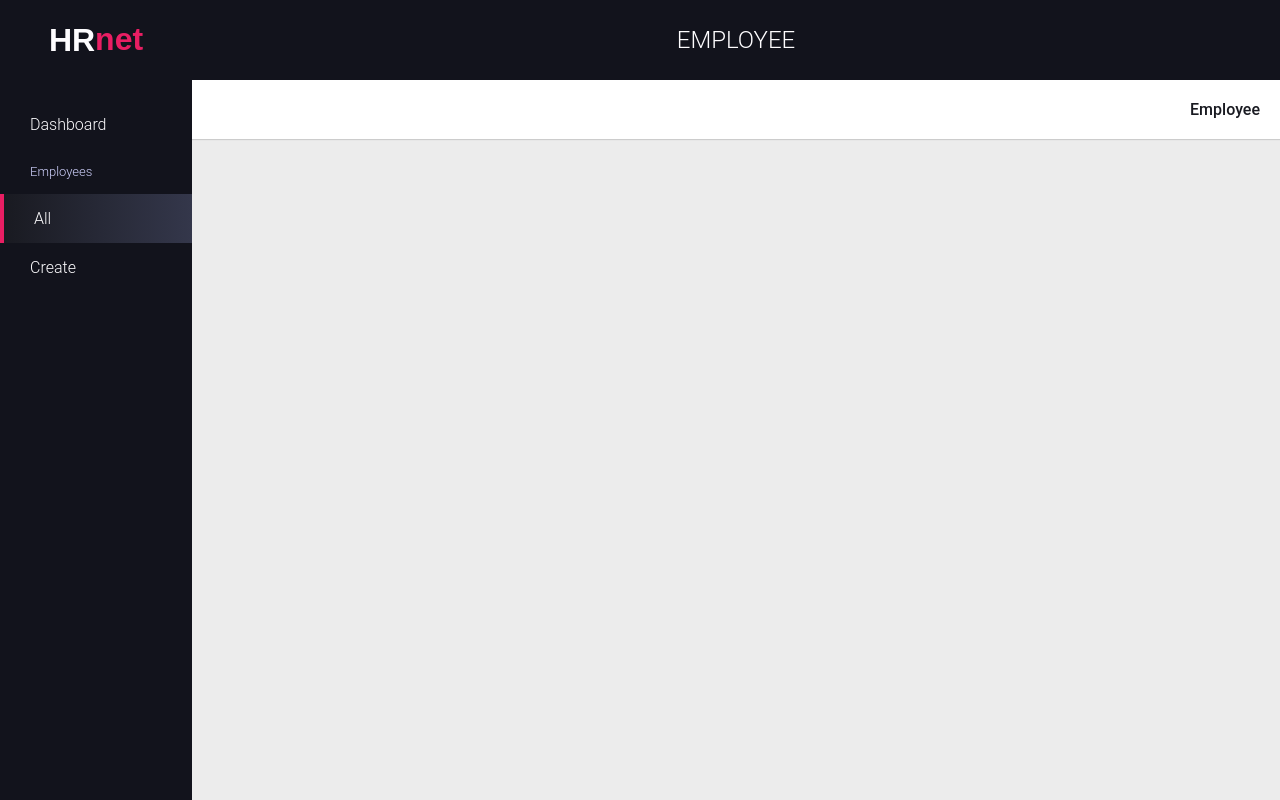
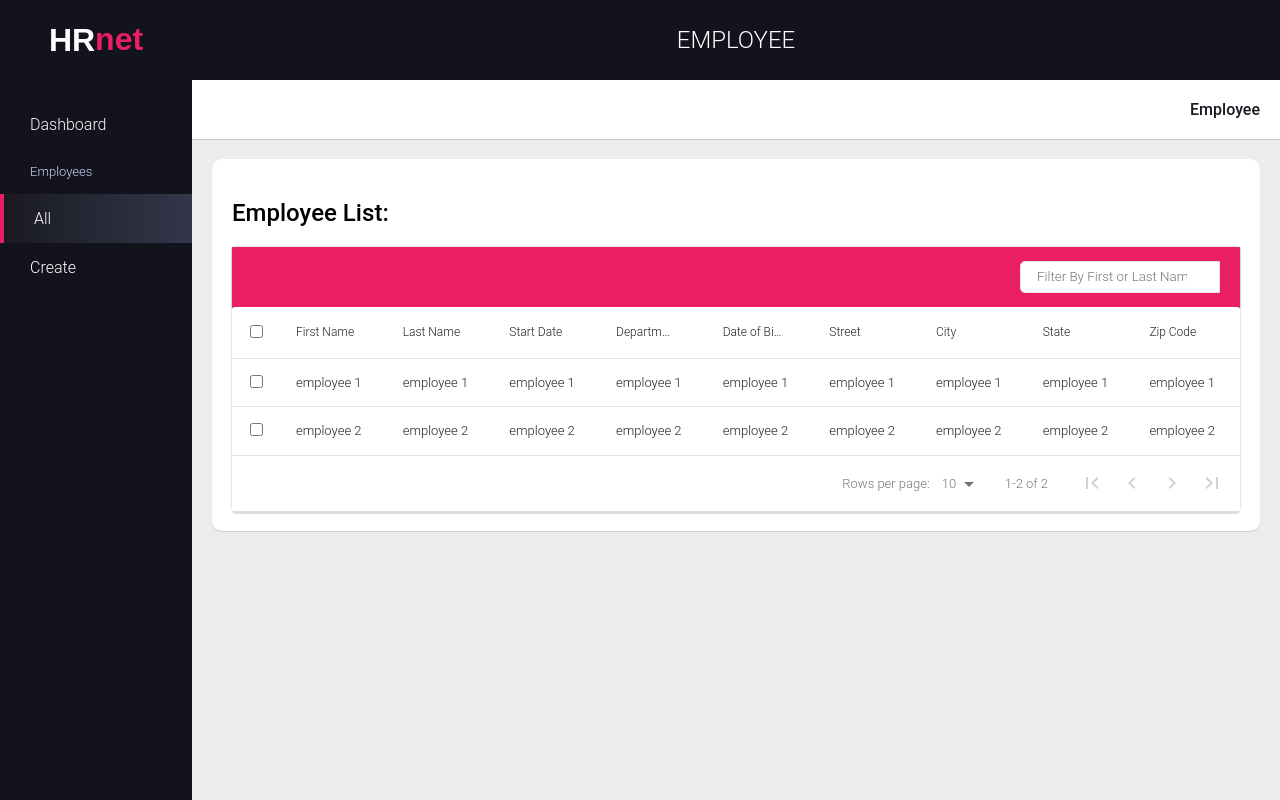
Before and after one commit to Loutani/dark-admin-dashboard, a React (Create React App) app: page /employee in a window 1280 px wide. Built offline with nearby package versions, Linux system fonts and the light colour scheme.

Commit message:
integrate EmployeeDataTable in Employee page

```diff
--- a/src/pages/Employee.js
+++ b/src/pages/Employee.js
@@ -3,6 +3,7 @@ import { NavLink } from 'react-router-dom'
 
 import Header from '../components/Header/Header';
 import Breadcrumb from '../components/Breadcrumb/Breadcrumb';
+import EmployeeDataTable from '../components/DataTable/EmployeeDataTable';
 
 function Employee() {
     return (
@@ -14,6 +15,9 @@ function Employee() {
             <Breadcrumb>
                 <NavLink to='/employee'>Employee</NavLink>
             </Breadcrumb>
+
+
+            <EmployeeDataTable />
         </div>
     )
 }
```
